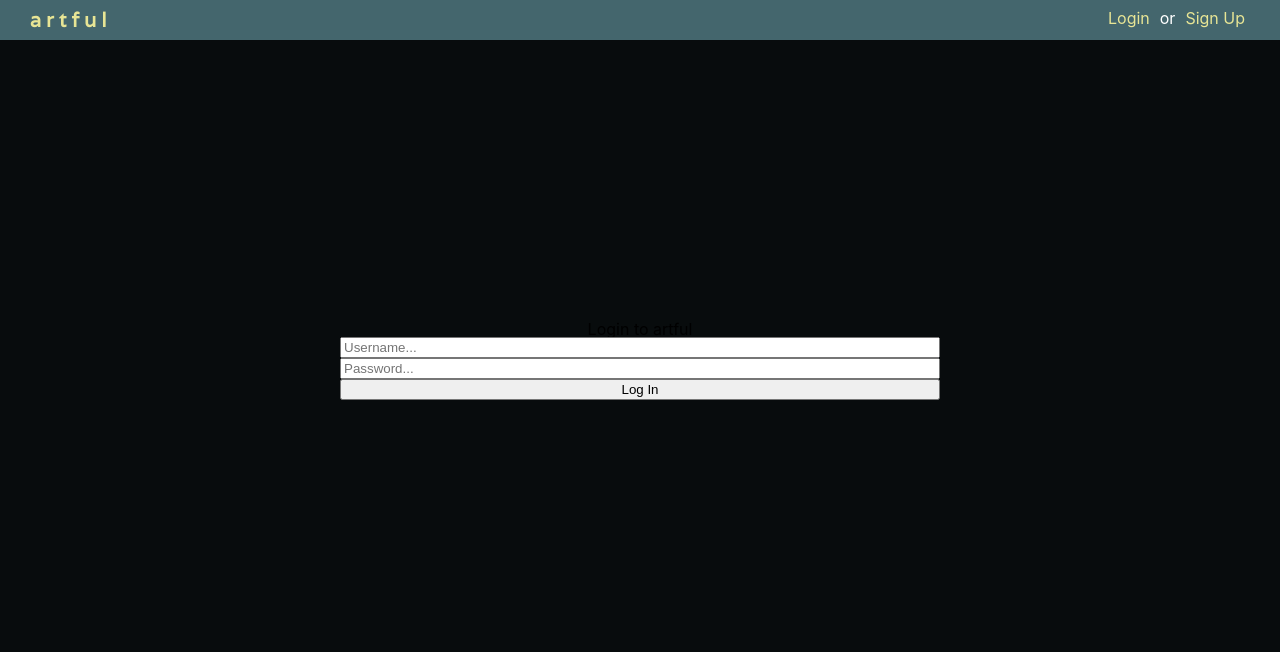
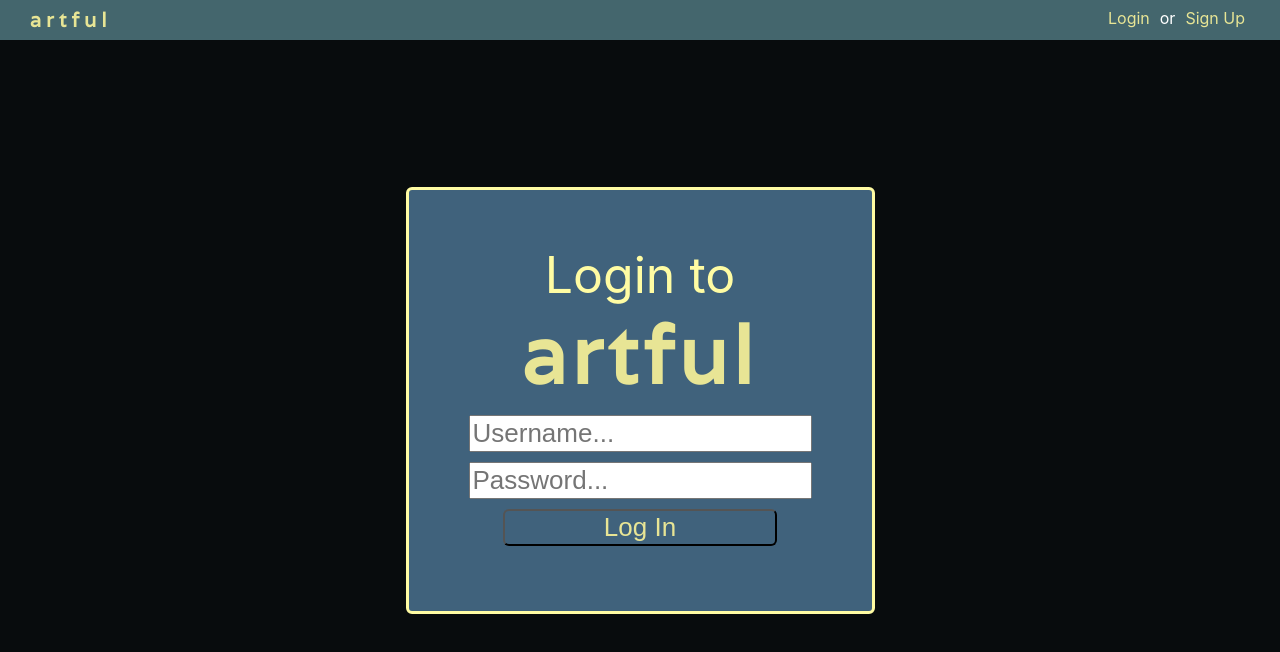
Before and after one commit to artportfolio/Front-End-Architect-2, a React (Create React App) app in the folder build-week-artful/: page /login in a window 1280 px wide. Shown: the top 652 px of the page. Built offline with nearby package versions, Linux system fonts and the light colour scheme; no server answers.

Commit message:
login and signup styles

```diff
--- a/build-week-artful/src/components/Home/Home.css
+++ b/build-week-artful/src/components/Home/Home.css
@@ -12,4 +12,8 @@
     font-family: 'Varela', sans-serif;
     font-weight: 600;
     color: #E8E595;
+    font-size: 8rem;
+    border-top: 1px solid #E8E595;
+    border-bottom: 1px solid #E8E595;
+    margin: 10px 0;
 }
--- a/build-week-artful/src/components/Login/Login.css
+++ b/build-week-artful/src/components/Login/Login.css
@@ -1,13 +1,54 @@
-.Login {
+.SignUp {
+    height: 90vh;
+    max-width: 600px;
     margin: 0 auto;
-    max-width: 600px;
-    height: 80vh;
     display: flex;
     flex-direction: column;
-    justify-content: space-around;
+    justify-content: center;
 }
 
-.Login form {
+.SignUp form {
+    padding: 60px;
     display: flex;
+    border: 3px solid #FFFCA3;
+    border-radius: 6px;
     flex-direction: column;
+    margin: 0 auto;
+    justify-content: space-evenly;
+    align-items: center;
+    background: #40627C;
 }
+
+.SignUp h1 {
+    font-size: 5rem;
+    color: #FFFCA3;
+}
+
+.SignUp input {
+    font-size: 2.6rem;
+    margin: 5px auto;
+}
+
+.SignUp button {
+    font-size: 2.6rem;
+    margin: 5px auto;
+    width: 80%;
+    border-radius: 6px;
+    background: #40627C;
+    color: #E8E595;
+}
+
+.SignUp button:hover {
+    background: #E8E595;
+    color: #40627C;
+}
+
+.SignUp .logo {
+    display: block;
+    letter-spacing: 5px;
+    font-family: 'Varela', sans-serif;
+    font-weight: 600;
+    font-size: 8rem;
+    color: #E8E595;
+    margin: 15px auto;
+}
--- a/build-week-artful/src/components/Login/Login.js
+++ b/build-week-artful/src/components/Login/Login.js
@@ -31,9 +31,9 @@ class LoginView extends React.Component {
     render(){
         console.log(`props: ${this.props}`);
         return (
-            <div className="Login">
+            <div className="SignUp">
                 <Form onSubmit={e => this.login(e)}>
-                    <h1>Login to artful</h1>
+                    <h1>Login to <span className="logo">artful</span></h1>
 
                     <Input required type="text" name="username" placeholder="Username..." onChange={this.handleChange} vlaue={this.state.user.username} />
                     <Input required type="password" name="password" placeholder="Password..." onChange={this.handleChange} vlaue={this.state.user.password}/>
--- a/build-week-artful/src/components/Login/SignUp.js
+++ b/build-week-artful/src/components/Login/SignUp.js
@@ -34,9 +34,9 @@ class SignUp extends React.Component {
 
     render(){
         return (
-            <div className="Login">
+            <div className="SignUp">
                 <Form onSubmit={e => this.signUp(e)}>
-                    <h1>Sign Up for artful</h1>
+                    <h1>Sign Up for <span className="logo">artful</span></h1>
 
                     <Input type="text"
                             name="username" placeholder="Username..." value={this.state.user.username}
--- a/build-week-artful/src/components/User/User.js
+++ b/build-week-artful/src/components/User/User.js
@@ -10,9 +10,9 @@ const User = props =>{
     return (
         <div className="User">
             {<h1>{props.user.username}'s Posts</h1>}
+            {props.currentUser === props.user.username && <ItemForm />}
 
-                {props.currentUser === props.user.username && <ItemForm />}
-                <div className="user-itemlist">
+            <div className="user-itemlist">
                 {props.userPhotos.map(photo => <Item key={photo.id + photo.postName} photo={photo}
                 deletePost={props.deletePost}
                 updatePost={props.updatePost}
--- a/build-week-artful/src/store/reducers/index.js
+++ b/build-week-artful/src/store/reducers/index.js
@@ -55,7 +55,7 @@ const reducer = (state = initialState, action) => {
                 photos: action.payload,
                 toggled: !state.toggled
             }
-        case 'DELETE_PHOTOS_SUCCESS':
+        case 'DELETE_POST_SUCCESS':
             return {
                 ...state,
                 photos: action.payload,
```
